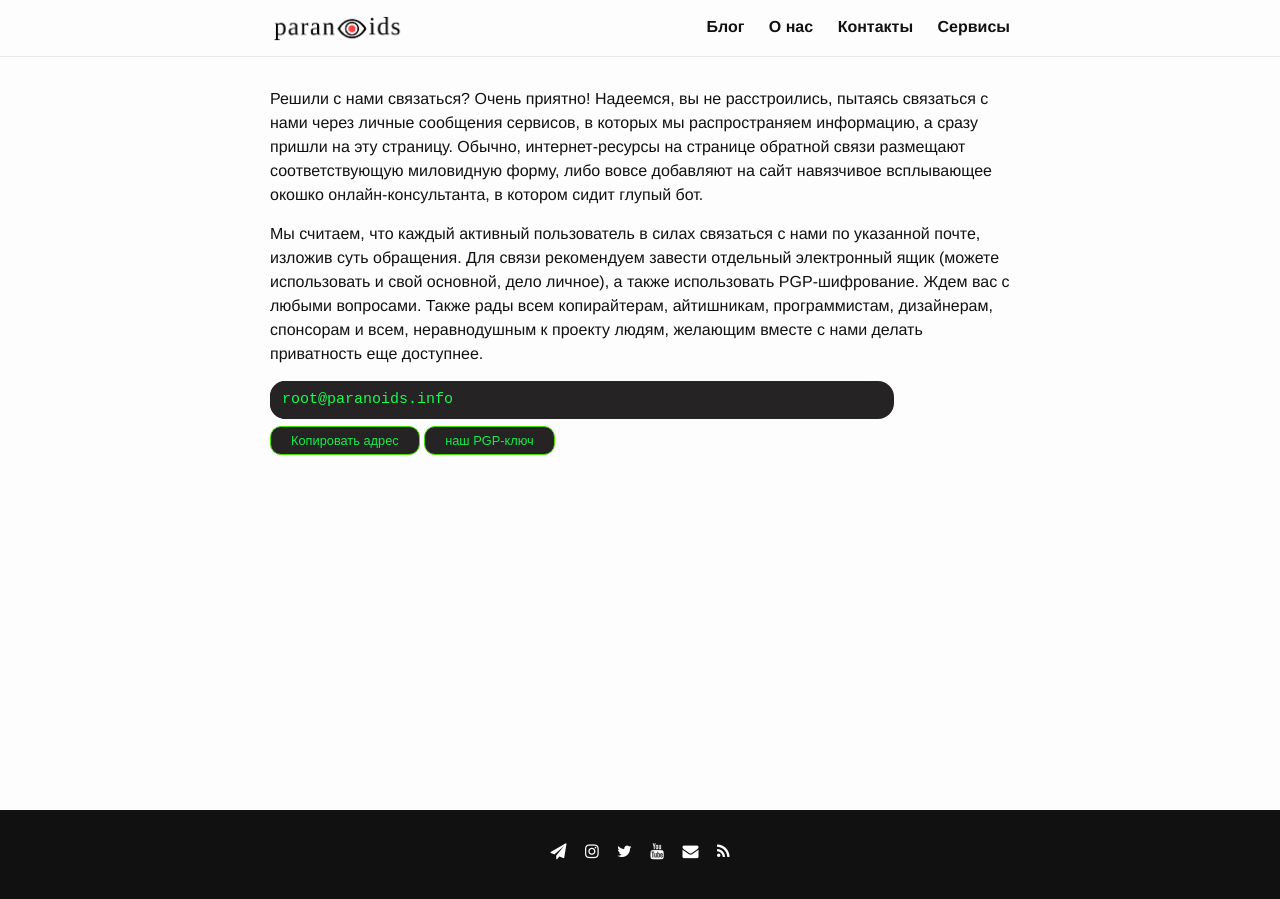
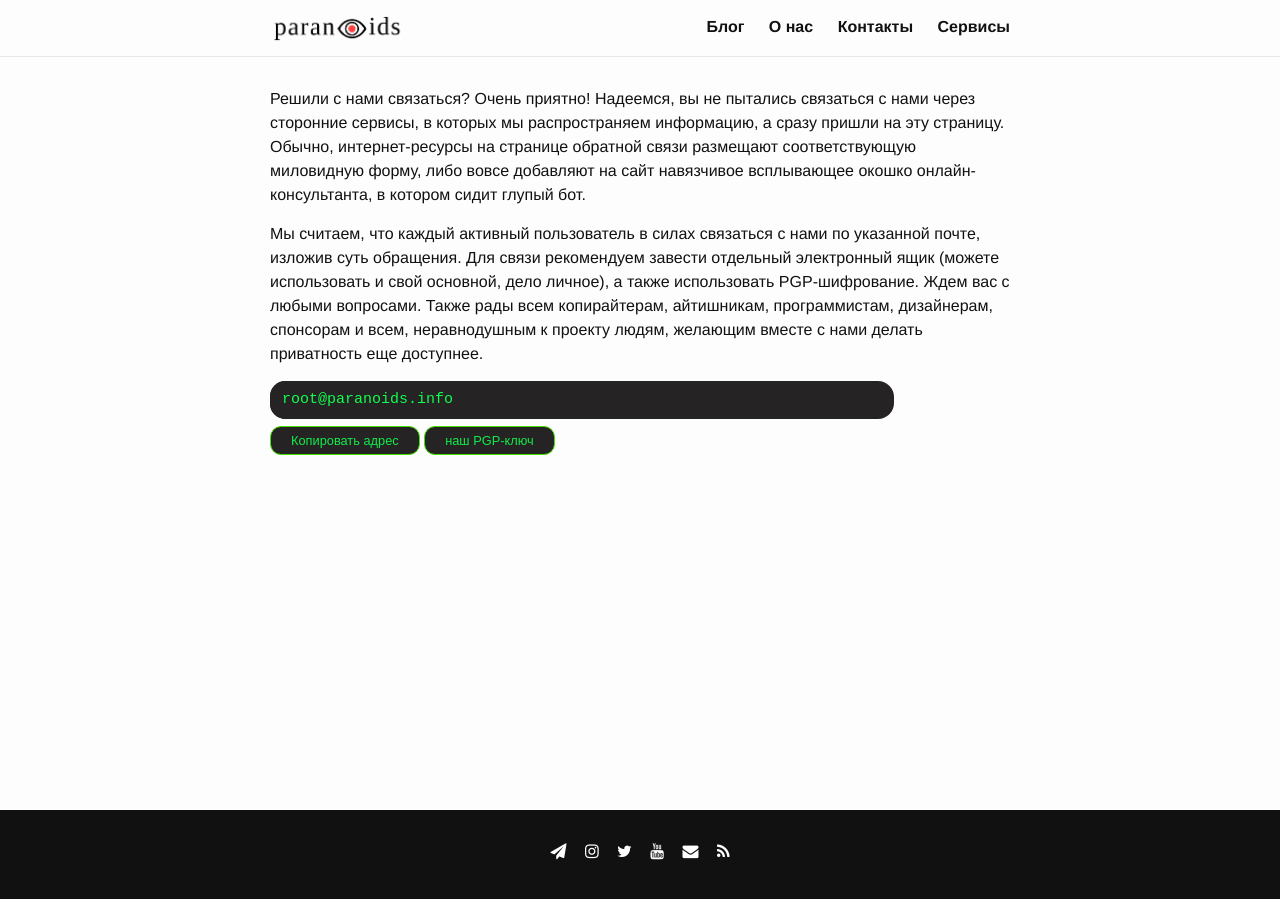
Before and after one commit to 2b7E1n6D0e5R7/2b7E1n6D0e5R7.github.io, a Jekyll site: the page built from _pages/contact.md, in a window 1280 px wide. Built offline with Jekyll 4.4.1, drawn with Linux system fonts in a browser that asks for light colours.

Commit message:
Update contact.md

```diff
--- a/_pages/contact.md
+++ b/_pages/contact.md
@@ -4,7 +4,7 @@ title: Контакты
 permalink: /contact/
 ---
 Решили с нами связаться?
-Очень приятно! Надеемся, вы не расстроились, пытаясь связаться с нами через личные сообщения сервисов, в которых мы распространяем информацию, а сразу пришли на эту страницу. Обычно, интернет-ресурсы на странице обратной связи размещают соответствующую миловидную форму, либо вовсе добавляют на сайт навязчивое всплывающее окошко онлайн-консультанта, в котором сидит глупый бот.
+Очень приятно! Надеемся, вы не пытались связаться с нами через сторонние сервисы, в которых мы распространяем информацию, а сразу пришли на эту страницу. Обычно, интернет-ресурсы на странице обратной связи размещают соответствующую миловидную форму, либо вовсе добавляют на сайт навязчивое всплывающее окошко онлайн-консультанта, в котором сидит глупый бот.
 
 Мы считаем, что каждый активный пользователь в силах связаться с нами по указанной почте, изложив суть обращения. Для связи рекомендуем завести отдельный электронный ящик (можете использовать и свой основной, дело личное), а также использовать PGP-шифрование.
 Ждем вас с любыми вопросами. Также рады всем копирайтерам, айтишникам, программистам, дизайнерам, спонсорам и всем, неравнодушным к проекту людям, желающим вместе с нами делать приватность еще доступнее.
```
